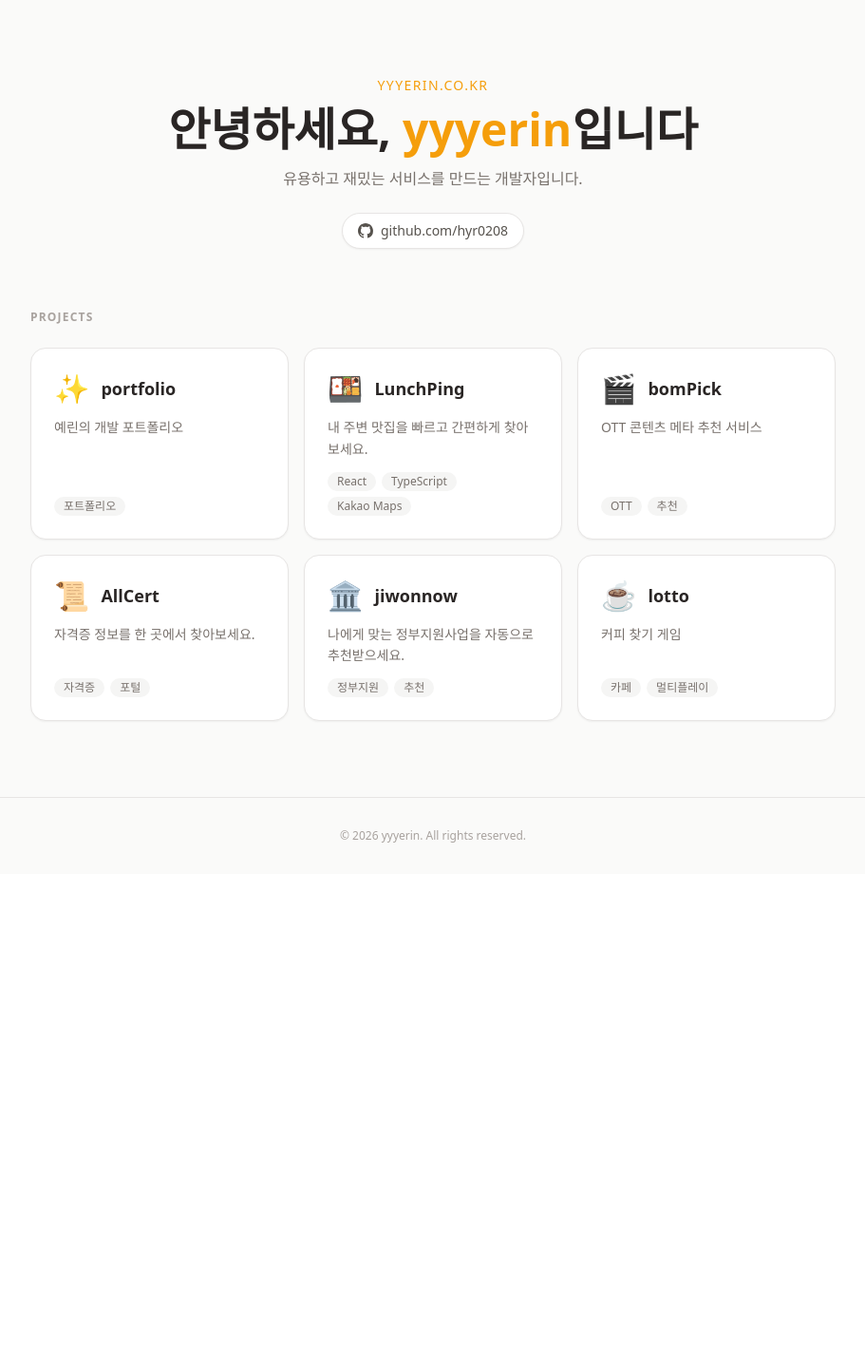
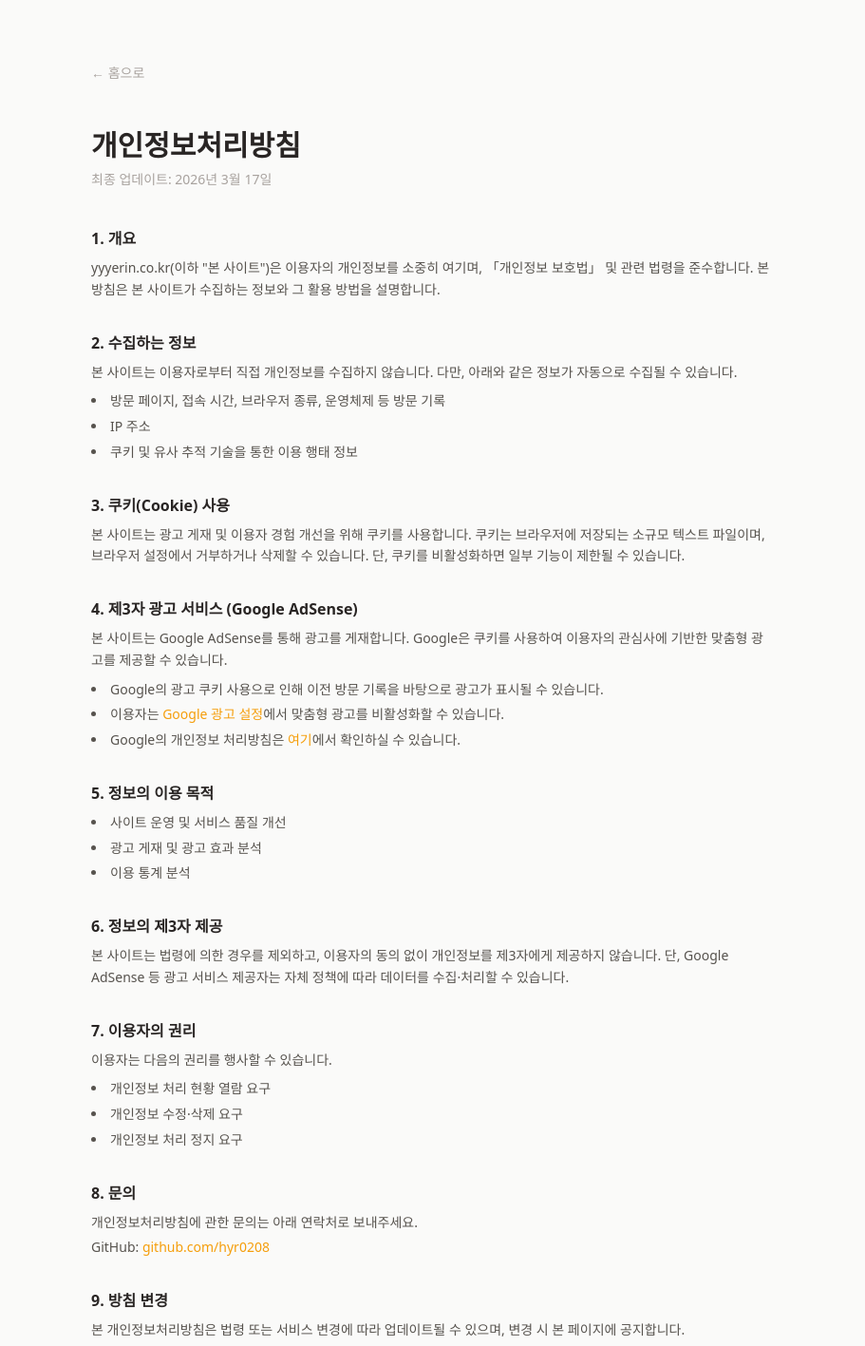
Before and after one commit to hyr0208/yyyerin, a React (Vite) app: page /privacy in a window 1280 px wide. Shown: the top 1417 px of the page at 95% size, without its empty margins (184-1095 px from the left). Before the commit the page ends 920 px from the top, so only its background shows below. Built offline with nearby package versions, Linux system fonts and the light colour scheme; a web font is replaced by a local one.

Commit message:
feat: 개인정보처리방침 추가

```diff
--- a/package.json
+++ b/package.json
@@ -10,7 +10,8 @@
   },
   "dependencies": {
     "react": "^18.3.1",
-    "react-dom": "^18.3.1"
+    "react-dom": "^18.3.1",
+    "react-router-dom": "^7.13.1"
   },
   "devDependencies": {
     "@types/react": "^18.3.1",
--- a/src/App.tsx
+++ b/src/App.tsx
@@ -1,3 +1,6 @@
+import { BrowserRouter, Routes, Route, Link } from "react-router-dom";
+import PrivacyPolicy from "./PrivacyPolicy";
+
 interface Project {
   name: string;
   description: string;
@@ -82,7 +85,7 @@ function ProjectCard({ project }: { project: Project }) {
   );
 }
 
-export default function App() {
+function Home() {
   return (
     <div className="min-h-screen bg-stone-50 font-sans">
       {/* Hero */}
@@ -124,8 +127,22 @@ export default function App() {
 
       {/* Footer */}
       <footer className="border-t border-stone-200 py-8 text-center text-xs text-stone-400">
-        © {new Date().getFullYear()} yyyerin. All rights reserved.
+        <p>© {new Date().getFullYear()} yyyerin. All rights reserved.</p>
+        <Link to="/privacy" className="mt-1 inline-block hover:text-amber-500 transition-colors">
+          개인정보처리방침
+        </Link>
       </footer>
     </div>
   );
 }
+
+export default function App() {
+  return (
+    <BrowserRouter>
+      <Routes>
+        <Route path="/" element={<Home />} />
+        <Route path="/privacy" element={<PrivacyPolicy />} />
+      </Routes>
+    </BrowserRouter>
+  );
+}
--- /dev/null
+++ b/src/PrivacyPolicy.tsx
@@ -0,0 +1,140 @@
+export default function PrivacyPolicy() {
+  return (
+    <div className="min-h-screen bg-stone-50 font-sans">
+      <div className="mx-auto max-w-3xl px-6 py-16">
+        <a
+          href="/"
+          className="mb-8 inline-flex items-center gap-1.5 text-sm text-stone-400 hover:text-amber-500 transition-colors"
+        >
+          ← 홈으로
+        </a>
+
+        <h1 className="mt-4 text-3xl font-bold text-stone-800">개인정보처리방침</h1>
+        <p className="mt-2 text-sm text-stone-400">최종 업데이트: 2026년 3월 17일</p>
+
+        <div className="mt-10 space-y-8 text-sm text-stone-600 leading-relaxed">
+
+          <section>
+            <h2 className="text-base font-semibold text-stone-800 mb-2">1. 개요</h2>
+            <p>
+              yyyerin.co.kr(이하 "본 사이트")은 이용자의 개인정보를 소중히 여기며, 「개인정보 보호법」 및
+              관련 법령을 준수합니다. 본 방침은 본 사이트가 수집하는 정보와 그 활용 방법을 설명합니다.
+            </p>
+          </section>
+
+          <section>
+            <h2 className="text-base font-semibold text-stone-800 mb-2">2. 수집하는 정보</h2>
+            <p>본 사이트는 이용자로부터 직접 개인정보를 수집하지 않습니다. 다만, 아래와 같은 정보가 자동으로 수집될 수 있습니다.</p>
+            <ul className="mt-2 list-disc list-inside space-y-1">
+              <li>방문 페이지, 접속 시간, 브라우저 종류, 운영체제 등 방문 기록</li>
+              <li>IP 주소</li>
+              <li>쿠키 및 유사 추적 기술을 통한 이용 행태 정보</li>
+            </ul>
+          </section>
+
+          <section>
+            <h2 className="text-base font-semibold text-stone-800 mb-2">3. 쿠키(Cookie) 사용</h2>
+            <p>
+              본 사이트는 광고 게재 및 이용자 경험 개선을 위해 쿠키를 사용합니다. 쿠키는 브라우저에
+              저장되는 소규모 텍스트 파일이며, 브라우저 설정에서 거부하거나 삭제할 수 있습니다.
+              단, 쿠키를 비활성화하면 일부 기능이 제한될 수 있습니다.
+            </p>
+          </section>
+
+          <section>
+            <h2 className="text-base font-semibold text-stone-800 mb-2">4. 제3자 광고 서비스 (Google AdSense)</h2>
+            <p>
+              본 사이트는 Google AdSense를 통해 광고를 게재합니다. Google은 쿠키를 사용하여 이용자의
+              관심사에 기반한 맞춤형 광고를 제공할 수 있습니다.
+            </p>
+            <ul className="mt-2 list-disc list-inside space-y-1">
+              <li>Google의 광고 쿠키 사용으로 인해 이전 방문 기록을 바탕으로 광고가 표시될 수 있습니다.</li>
+              <li>
+                이용자는{" "}
+                <a
+                  href="https://www.google.com/settings/ads"
+                  target="_blank"
+                  rel="noopener noreferrer"
+                  className="text-amber-500 hover:underline"
+                >
+                  Google 광고 설정
+                </a>
+                에서 맞춤형 광고를 비활성화할 수 있습니다.
+              </li>
+              <li>
+                Google의 개인정보 처리방침은{" "}
+                <a
+                  href="https://policies.google.com/privacy"
+                  target="_blank"
+                  rel="noopener noreferrer"
+                  className="text-amber-500 hover:underline"
+                >
+                  여기
+                </a>
+                에서 확인하실 수 있습니다.
+              </li>
+            </ul>
+          </section>
+
+          <section>
+            <h2 className="text-base font-semibold text-stone-800 mb-2">5. 정보의 이용 목적</h2>
+            <ul className="list-disc list-inside space-y-1">
+              <li>사이트 운영 및 서비스 품질 개선</li>
+              <li>광고 게재 및 광고 효과 분석</li>
+              <li>이용 통계 분석</li>
+            </ul>
+          </section>
+
+          <section>
+            <h2 className="text-base font-semibold text-stone-800 mb-2">6. 정보의 제3자 제공</h2>
+            <p>
+              본 사이트는 법령에 의한 경우를 제외하고, 이용자의 동의 없이 개인정보를 제3자에게 제공하지 않습니다.
+              단, Google AdSense 등 광고 서비스 제공자는 자체 정책에 따라 데이터를 수집·처리할 수 있습니다.
+            </p>
+          </section>
+
+          <section>
+            <h2 className="text-base font-semibold text-stone-800 mb-2">7. 이용자의 권리</h2>
+            <p>이용자는 다음의 권리를 행사할 수 있습니다.</p>
+            <ul className="mt-2 list-disc list-inside space-y-1">
+              <li>개인정보 처리 현황 열람 요구</li>
+              <li>개인정보 수정·삭제 요구</li>
+              <li>개인정보 처리 정지 요구</li>
+            </ul>
+          </section>
+
+          <section>
+            <h2 className="text-base font-semibold text-stone-800 mb-2">8. 문의</h2>
+            <p>
+              개인정보처리방침에 관한 문의는 아래 연락처로 보내주세요.
+            </p>
+            <p className="mt-1">
+              GitHub:{" "}
+              <a
+                href="https://github.com/hyr0208"
+                target="_blank"
+                rel="noopener noreferrer"
+                className="text-amber-500 hover:underline"
+              >
+                github.com/hyr0208
+              </a>
+            </p>
+          </section>
+
+          <section>
+            <h2 className="text-base font-semibold text-stone-800 mb-2">9. 방침 변경</h2>
+            <p>
+              본 개인정보처리방침은 법령 또는 서비스 변경에 따라 업데이트될 수 있으며, 변경 시 본 페이지에
+              공지합니다.
+            </p>
+          </section>
+
+        </div>
+      </div>
+
+      <footer className="border-t border-stone-200 py-8 text-center text-xs text-stone-400">
+        © {new Date().getFullYear()} yyyerin. All rights reserved.
+      </footer>
+    </div>
+  );
+}
```
Also changed, not shown: 1 other file (tests, documents, lock files or other folders).
